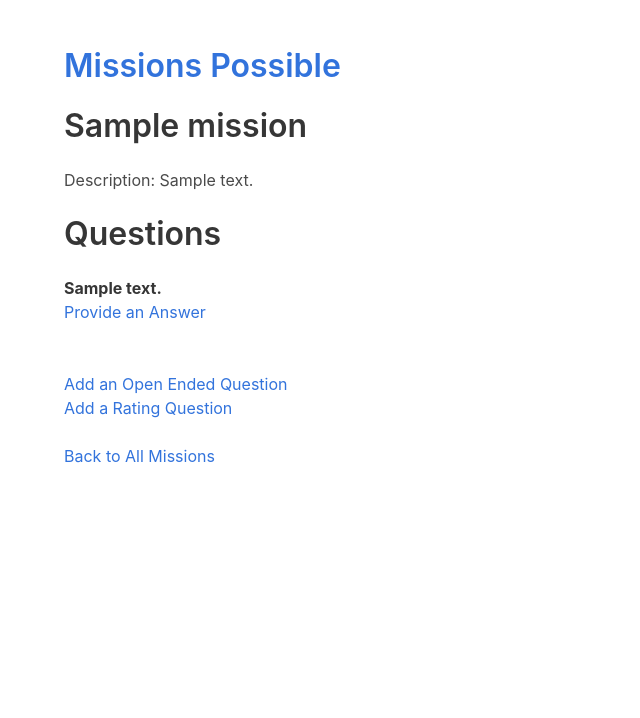
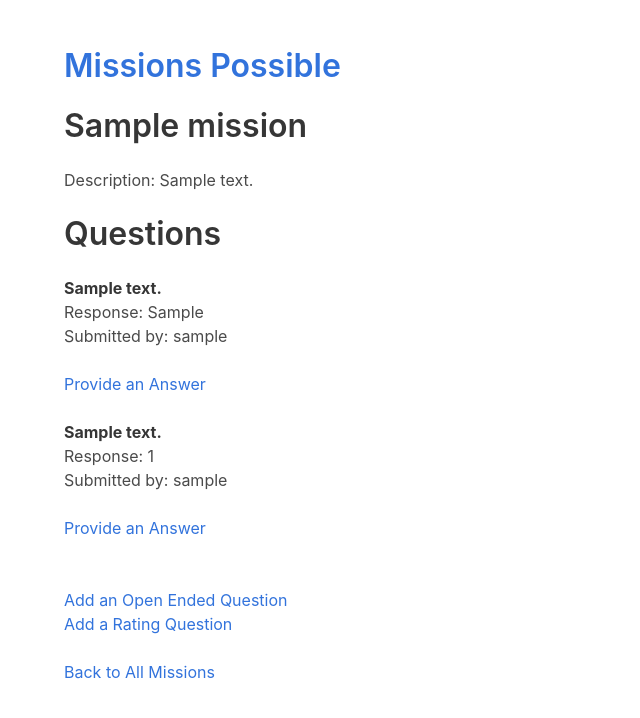
Before and after one commit to jerrygerou/missions_possible, a Django app: page /missions/1/ in a window 1280 px wide. Shown: the top 718 px of the page, without its empty margins (0-640 px from the left). Run offline with Django 3.2, Linux system fonts and the light colour scheme; tables that the repository leaves empty hold one stand-in row (values such as "Sample post"); some libraries are stand-ins or nearby versions.

Commit message:
Can create answers and display on details page

```diff
--- a/missions_possible/missions/urls.py
+++ b/missions_possible/missions/urls.py
@@ -11,4 +11,6 @@ urlpatterns = [
     path('<int:pk>/', views.MissionDetailView.as_view(), name='mission_detail'),
     url(r'^(?P<mission_id>\d+)/add_question/$', views.OpenEndedQuestionCreateView.as_view(), name='add_question'),
     url(r'^(?P<mission_id>\d+)/add_rating_question/$', views.RatingQuestionCreateView.as_view(), name='add_rating_question'),
+    url(r'^question/(?P<question_id>\d+)/add_answer/$', views.OpenEndedAnswerCreateView.as_view(), name='add_answer'),
+    url(r'^question/(?P<question_id>\d+)/add_rating_answer/$', views.RatingAnswerCreateView.as_view(), name='add_rating_answer'),
 ]
--- a/missions_possible/missions/views.py
+++ b/missions_possible/missions/views.py
@@ -40,6 +40,7 @@ class MissionDetailView(generic.DetailView):
     def get_context_data(self, **kwargs):
         context = super().get_context_data(**kwargs)
         mission = self.object
+        context['rating_questions'] = RatingQuestion.objects.filter(mission_id=mission.id)
         context['open_ended_questions'] = OpenEndedQuestion.objects.filter(mission_id=mission.id)
         return context
 
@@ -72,3 +73,40 @@ class RatingQuestionCreateView(generic.CreateView):
     def get_success_url(self):
         messages.success(self.request, 'A new rating question has been added!')
         return reverse('missions:mission_detail', kwargs={'pk': self.kwargs['mission_id']})
+
+
+class OpenEndedAnswerCreateView(generic.CreateView):
+    model = OpenEndedAnswer
+    fields = ['question', 'response', 'user']
+    template_name = 'missions/add_answer.html'
+
+    def get_context_data(self, **kwargs):
+        context = super().get_context_data(**kwargs)
+        context['user_id'] = self.request.user.id
+        context['question_id'] = self.kwargs['question_id']
+        context['question_text'] = OpenEndedQuestion.objects.get(id=self.kwargs['question_id']).text
+        return context
+
+    def get_success_url(self):
+        messages.success(self.request, 'Your answer was successfully submitted.')
+        mission_id = OpenEndedQuestion.objects.get(id=self.kwargs['question_id']).mission.id
+        return reverse('missions:mission_detail', kwargs={'pk': mission_id})
+
+
+class RatingAnswerCreateView(generic.CreateView):
+    model = RatingAnswer
+    fields = ['question', 'response', 'user']
+    template_name = 'missions/add_rating_answer.html'
+
+    def get_context_data(self, **kwargs):
+        context = super().get_context_data(**kwargs)
+        context['user_id'] = self.request.user.id
+        context['question_id'] = self.kwargs['question_id']
+        print(context['question_id'])
+        context['question_text'] = RatingQuestion.objects.get(id=self.kwargs['question_id']).text
+        return context
+
+    def get_success_url(self):
+        messages.success(self.request, 'Your answer was successfully submitted.')
+        mission_id = RatingQuestion.objects.get(id=self.kwargs['question_id']).mission.id
+        return reverse('missions:mission_detail', kwargs={'pk': mission_id})
--- a/missions_possible/templates/missions/mission_detail.html
+++ b/missions_possible/templates/missions/mission_detail.html
@@ -6,12 +6,26 @@
   <h3>Description: {{ object.description }}</h3>
   <br>
   <h3 class="title">Questions</h3>
-  {% for q in object.question_set.all %}
+  {% for q in open_ended_questions.all %}
     <strong>{{ q.text }}</strong>
-    {{ q.type }}
     <br>
-
-    <a>Provide an Answer</a>
+    {% for a in q.openendedanswer_set.all %}
+      <p>Response: {{ a.response }}</p>
+      <p>Submitted by: {{ a.user }}</p>
+      <br>
+    {% endfor %}
+    <a href="{% url 'missions:add_answer' question_id=q.id %}">Provide an Answer</a>
+    <br><br>
+  {% endfor %}
+  {% for r in rating_questions.all %}
+    <strong>{{ r.text }}</strong>
+    <br>
+    {% for a in r.ratinganswer_set.all %}
+      <p>Response: {{ a.response }}</p>
+      <p>Submitted by: {{ a.user }}</p>
+      <br>
+    {% endfor %}
+    <a href="{% url 'missions:add_rating_answer' question_id=r.id %}">Provide an Answer</a>
     <br><br>
   {% endfor %}
   <br>
```
Also changed, not shown: missions_possible/templates/missions/add_answer.html (added, +16 -0 lines), missions_possible/templates/missions/add_rating_answer.html (added, +16 -0 lines).
